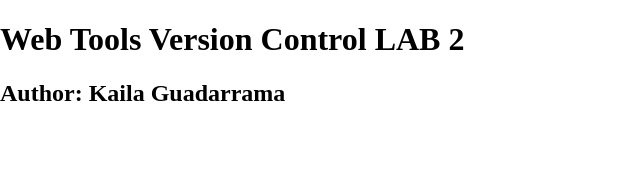
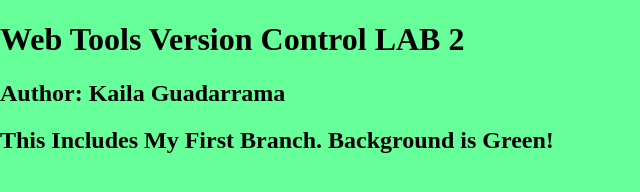
Before and after one commit to koaila/WebTools-Github-Intro-Guadarrama, a plain HTML site: page index.html in a window 1280 px wide. Shown: the whole page, without its empty margins (0-640 px from the left). Drawn offline with nearby package versions, Linux system fonts and the light colour scheme.

Commit message:
branch bggreen 1st commit.
on bggreen branch, changed bgcolor on css file. added h2 to index.html file.

```diff
--- a/_css/main.css
+++ b/_css/main.css
@@ -8,6 +8,7 @@ html {
   -webkit-text-size-adjust: 100%;
 }
 html, body  {
+    background-color: #66FF99;
 	margin: 0;
 }
 /* Correct `block` display not defined in IE 8/9.*/
--- a/index.html
+++ b/index.html
@@ -16,6 +16,7 @@
     <header>
 	<h1>Web Tools Version Control LAB 2</h1>
     <h2>Author: Kaila Guadarrama</h2>
+    <h2>This Includes My First Branch. Background is Green!</h2>
     </header>
     <nav id="pageNav">
     </nav>
```
